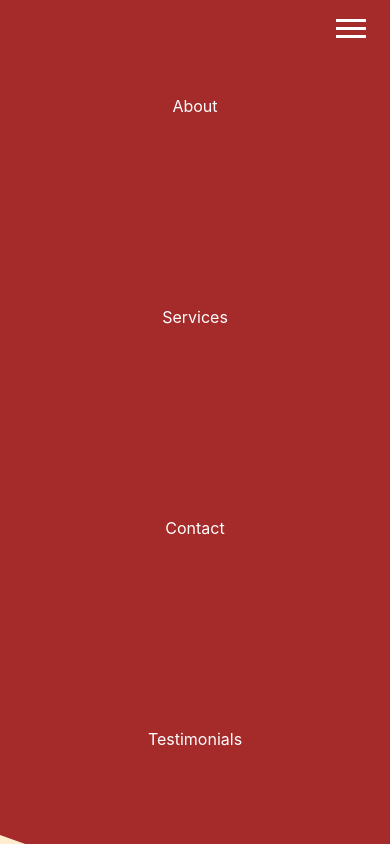
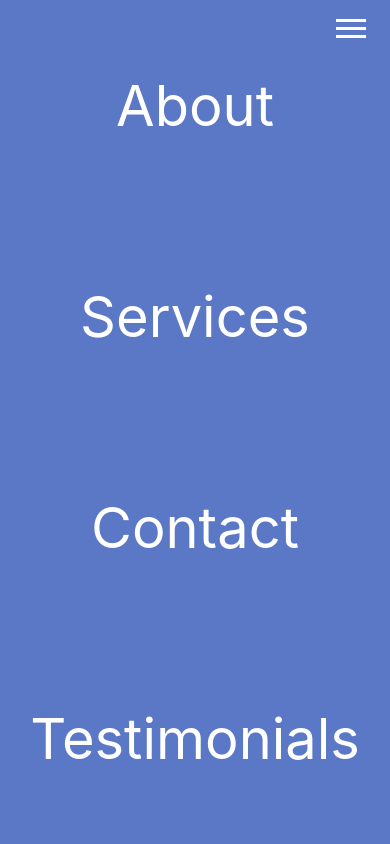
Before and after one commit to MomentaiBro/CarlaniWebApp, a React (Create React App) app: page / in a window 390 px wide. Both pictures are taken after a click on the element 350 px from the left and 28 px from the top of the page. Shown: the top 844 px of the page. Built offline with nearby package versions, Linux system fonts and the light colour scheme; the HTML template or start-up script is replaced by a standard one.

Commit message:
made that mfn menu

```diff
--- a/src/App.css
+++ b/src/App.css
@@ -14,16 +14,12 @@
   background-color: blanchedalmond;
 }
 
-nav {
-  height: 10vh;
-  width: 100vw;
-}
-
 /* NavBar */
 
 nav {
   height: 8vh;
   background-color: #5b78c7;
+  width: 100vw;
   /* need to change colors to carlani colors */
 }
 
@@ -89,14 +85,38 @@ nav {
     pointer-events: none;
   }
 
-  .gay {
-    background-color: brown;
-    clip-path: circle(1000px at 90% -12%);
-    -webkit-clip-path: circle(1000px at 90% -12%);
+  .navLinks.open {
+    background-color: #5b78c7;
+    clip-path: circle(1200px at 90% -12%);
+    -webkit-clip-path: circle(1200px at 90% -12%);
     pointer-events: all;
   }
 
   .landing {
     flex-direction: column;
   }
+
+  .navLinks li {
+    opacity: 0;
+  }
+  .navLinks li:nth-child(1) {
+    transition: all 0.5s ease 0.2s;
+  }
+  .navLinks li:nth-child(2) {
+    transition: all 0.5s ease 0.4s;
+  }
+  .navLinks li:nth-child(3) {
+    transition: all 0.5s ease 0.6s;
+  }
+  .navLinks li:nth-child(4) {
+    transition: all 0.5s ease 0.8s;
+  }
+
+  li.fade {
+    opacity: 1;
+  }
+
+  .navLinks li a {
+    font-size: 56px;
+  }
 }
--- a/src/components/NavBar.js
+++ b/src/components/NavBar.js
@@ -4,10 +4,11 @@ import { useState } from 'react';
 const NavBar = () => {
 
     const [ isOpen, setIsOpen ] = useState('false');
+    const [ isFade, setFade] = useState('false')
 
     const ToggleClass = () => {
         setIsOpen(!isOpen)
-        console.log(`${isOpen}`)
+        setFade(!isFade)
     }
 
     return (
@@ -18,17 +19,17 @@ const NavBar = () => {
                     <div className="line"></div>
                     <div className="line"></div>
                 </div>
-                <ul className={`navLinks ${isOpen ? "" : "gay"}`}>
-                    <li>
+                <ul className={`navLinks ${isOpen ? "" : "open"}`}>
+                    <li className={`${isFade ? "" : "fade"}`}>
                         <a href="#">About</a>
                     </li>
-                    <li>
+                    <li className={`${isFade ? "" : "fade"}`}>
                         <a href="#">Services</a>
                     </li>
-                    <li>
+                    <li className={`${isFade ? "" : "fade"}`}>
                         <a href="#">Contact</a>
                     </li>
-                    <li>
+                    <li className={`${isFade ? "" : "fade"}`}>
                         <a href="#">Testimonials</a>
                     </li>
 
--- a/src/modules/NavBar.module.css
+++ /dev/null
@@ -1,79 +0,0 @@
-nav {
-  height: 8vh;
-  background-color: #5b78c7;
-  /* need to change colors to carlani colors */
-}
-
-.navLinks {
-  display: flex;
-  list-style: none;
-  width: 50%;
-  height: 100%;
-  justify-content: space-around;
-  align-items: center;
-  margin-left: auto;
-}
-
-.navLinks li a {
-  color: white;
-  text-decoration: none;
-  font-size: 16px;
-}
-
-.landing {
-  height: 92vh;
-  display: flex;
-  justify-content: center;
-  align-items: center;
-}
-
-.landing h1 {
-  margin: 100px;
-  font-size: 50px;
-  background-color: #ae5fce;
-}
-
-@media screen and (max-width: 750px) {
-  .line {
-    width: 30px;
-    height: 3px;
-    background-color: white;
-    margin: 5px;
-  }
-
-  nav {
-    position: relative;
-  }
-
-  .hamburger {
-    position: absolute;
-    cursor: pointer;
-    right: 5%;
-    top: 20%;
-    transform: translate(-5% -50%);
-    z-index: 2;
-  }
-
-  .navLinks {
-    background-color: #5b78c7;
-    position: fixed;
-    height: 100vh;
-    width: 100%;
-    flex-direction: column;
-    clip-path: circle(100px at 90% -12%);
-    -webkit-clip-path: circle(1000px at 90% -12%);
-    transition: all 1s ease-out;
-    pointer-events: none;
-  }
-
-  .gay {
-    background-color: brown;
-    clip-path: circle(1000px at 90% -12%);
-    -webkit-clip-path: circle(1000px at 90% -12%);
-    pointer-events: all;
-  }
-
-  .landing {
-    flex-direction: column;
-  }
-}
```
